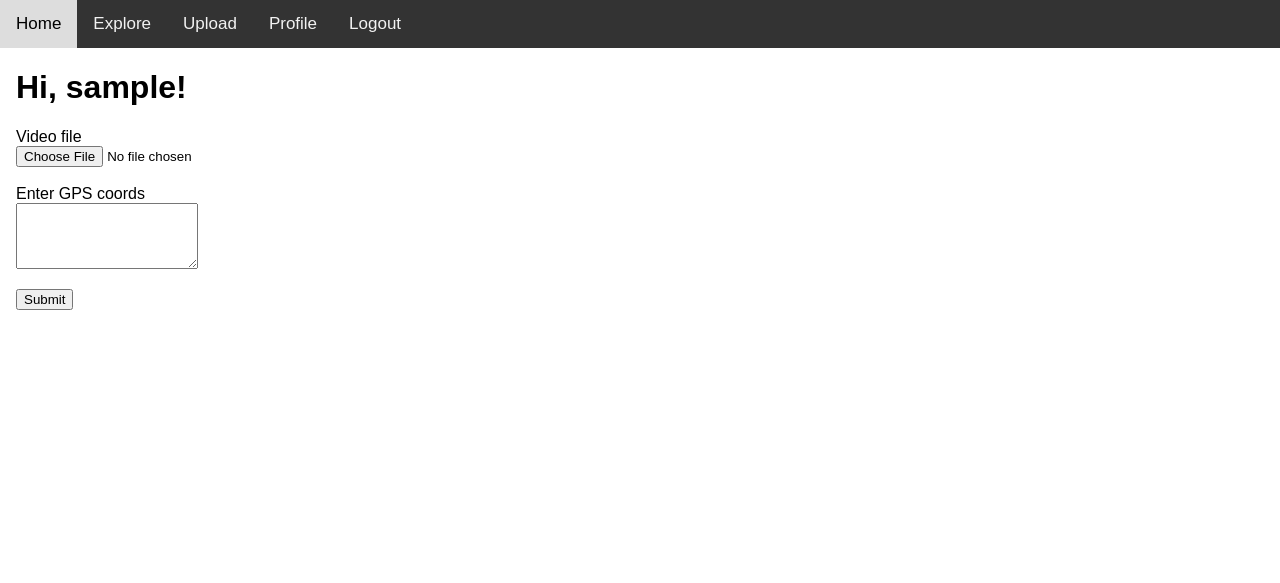
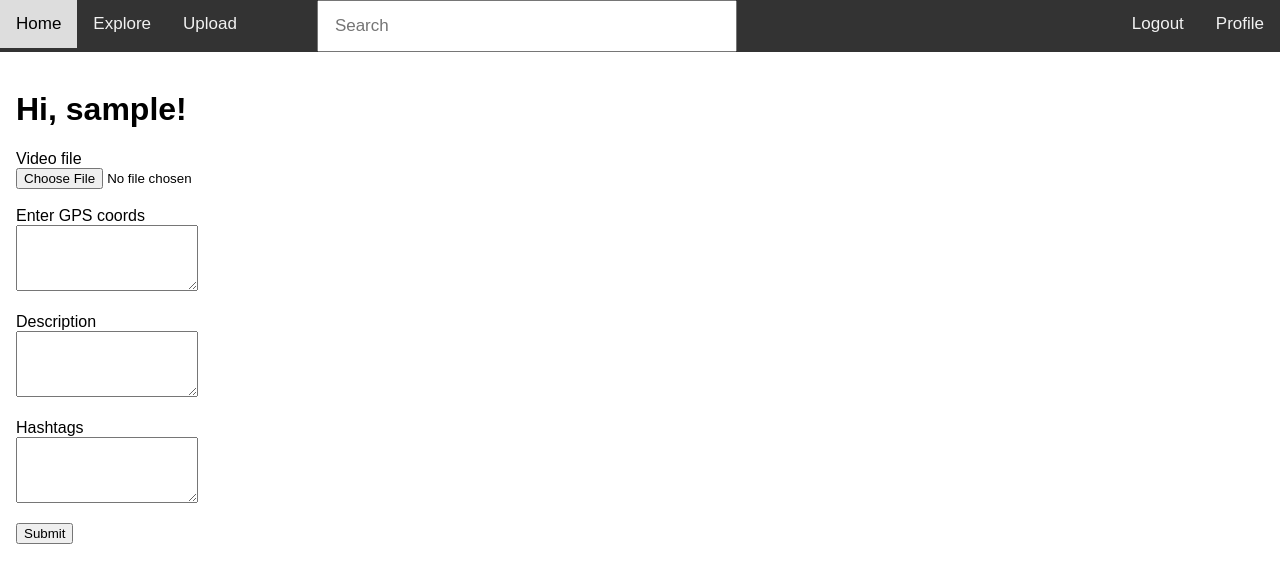
Before and after one commit to VeryUsual/roam, a Flask app: page /upload in a window 1280 px wide. Shown: the top 583 px of the page. Run offline with Flask 3, Linux system fonts and the light colour scheme; the visitor is signed in with stand-in values (Sample User, id 1); data comes from the database, SQL or seed files in the repository; some libraries are stand-ins or nearby versions.

Commit message:
descriptions, hashtags, mentions, and searching

```diff
--- a/app/forms.py
+++ b/app/forms.py
@@ -1,5 +1,5 @@
 from flask_wtf import FlaskForm
-from flask_wtf.file import FileField, FileRequired
+from flask_wtf.file import FileField, FileRequired, FileAllowed
 from wtforms import StringField, PasswordField, BooleanField, SubmitField, TextAreaField
 from wtforms.validators import DataRequired, ValidationError, EqualTo, Length
 import sqlalchemy as sa
@@ -43,6 +43,8 @@ class EmptyForm(FlaskForm):
     submit = SubmitField('Submit')
 
 class SubmitVideoForm(FlaskForm):
-    video = FileField('Video file', validators=[FileRequired()])
+    video = FileField('Video file', validators=[FileRequired(), FileAllowed(["mp4", "mov", "mkv", "webm", "ogv"], "File type must be mp4, mov, mkv, webm, or ogv!")], render_kw={"accept": ".mp4,.mov,.mkv,.webm,.ogv"})
     coords = TextAreaField('Enter GPS coords', validators=[DataRequired()])
+    description = TextAreaField('Description')
+    hashtags = TextAreaField('Hashtags')
     submit = SubmitField('Submit')
--- a/app/models.py
+++ b/app/models.py
@@ -91,6 +91,8 @@ class Video(db.Model):
     author: so.Mapped[User] = so.relationship(back_populates="videos")
     lat: so.Mapped[float] = so.mapped_column(sa.Float, nullable=False, server_default="0.0")
     lon: so.Mapped[float] = so.mapped_column(sa.Float, nullable=False, server_default="0.0")
+    description: so.Mapped[str] = so.mapped_column(sa.String(1000), server_default="")
+    hashtags: so.Mapped[str] = so.mapped_column(sa.String(500), server_default="")
 
     def __repr__(self):
         return '<Video {}>'.format(self.filepath)
--- a/app/routes.py
+++ b/app/routes.py
@@ -1,4 +1,4 @@
-from flask import render_template, redirect, url_for, flash, request, send_from_directory
+from flask import render_template, redirect, url_for, flash, request, send_from_directory, jsonify
 from flask_login import current_user, login_user, logout_user, login_required
 import sqlalchemy as sa
 from app import app, db
@@ -10,9 +10,18 @@ from math import radians
 from sqlalchemy import select, func
 import os
 from werkzeug.utils import secure_filename
+import re
 
 VIDEOS_FOLDER = "videos"
 ALLOWED_EXTENSIONS = {'mp4', 'mov', 'mkv', 'webm', 'ogv'}
+
+def link_mentions(value):
+    def repl(m):
+        handle = m.group(1)
+        return f'<a href="/user/{handle}">@{handle}</a>'
+    return re.sub(r'@([A-Za-z0-9_]+)', repl, value)
+
+app.jinja_env.filters["link_mentions"] = link_mentions
 
 def allowed_file(filename):
     return '.' in filename and filename.rsplit('.', 1)[1].lower() in ALLOWED_EXTENSIONS
@@ -115,7 +124,7 @@ def upload():
 
             lat = form.coords.data.split(", ")[0]
             lon = form.coords.data.split(", ")[1]
-            video = Video(filepath='video_files/' + filename, author=current_user, lat=lat, lon=lon)
+            video = Video(filepath='video_files/' + filename, author=current_user, lat=lat, lon=lon, description=form.description.data, hashtags=form.hashtags.data)
             db.session.add(video)
             db.session.commit()
             flash('Your video is now public!')
@@ -238,3 +247,10 @@ def unfollow(username):
 def videos_files(name):
     print(name)
     return send_from_directory(os.path.join(app.instance_path, 'videos'), name)
+
+@app.route('/search')
+def search():
+    q = request.args.get("q")
+    results = Video.query.filter(Video.description.ilike('%' + q + '%')).all()
+
+    return render_template("search.html", results=results)
--- a/app/templates/base.html
+++ b/app/templates/base.html
@@ -48,13 +48,16 @@
       <a href="{{ url_for('index') }}">Home</a>
       <a href="{{ url_for('explore') }}">Explore</a>
       <a href="{{ url_for('upload') }}">Upload</a>
+      <input type="text" placeholder="Search" style="font-size: 17px; padding: 14px 16px; width: 30%; margin-left: 5%;" name="q" form="searchform">
       {% if current_user.is_anonymous %}
-      <a href="{{ url_for('login') }}">Login</a>
+      <a href="{{ url_for('login') }}" style="float: right;">Login</a>
       {% else %}
-      <a href="{{ url_for('user', username=current_user.username) }}">Profile</a>
-      <a href="{{ url_for('logout') }}">Logout</a>
+      <a href="{{ url_for('user', username=current_user.username) }}" style="float: right;">Profile</a>
+      <a href="{{ url_for('logout') }}" style="float: right;">Logout</a>
       {% endif %}
     </div>
+
+    <form action="/search" method="GET" id="searchform"></form>
 
     {% with messages = get_flashed_messages() %}
     {% if messages %}
@@ -67,6 +70,7 @@
     {% endwith %}
 
     <div style="padding-left:16px">
+      <br>
     {% block content %}{% endblock %}
     </div>
 
--- a/app/templates/index.html
+++ b/app/templates/index.html
@@ -17,12 +17,13 @@
         }
     </style>
 
-    <br><br>
+    <br>
 
     {% set video = videos[0] %}
     <div class="container">
         <video class="vid" autoplay loop playsinline controls src="{{ video.filepath }}"></video>
         <p>By <a href="{{ url_for('user', username=video.author.username) }}">{{ video.author.username }}</a>. Posted {{ moment(video.timestamp).fromNow() }}</p>
+        <p>{{ video.description | e | link_mentions | safe }}</p>
         <button style="float: left; font-size: xx-large;" onclick="window.location.href='/videos/closest/{{ video.id }}';">Stay</button>
         <button style="float: right; font-size: xx-large;" onclick="window.location.href='/videos/leave/{{ video.id }}';">Leave</button>
         <div id="map" style="position: absolute; top: 20vh; right: 5%; height: 50vh; width: 20vw;"></div>
--- a/app/templates/upload.html
+++ b/app/templates/upload.html
@@ -18,6 +18,18 @@
             {% for error in form.coords.errors %}
             <span style="color: red">{{ error }}</span>
             {% endfor %}
+            <br><br>
+            {{ form.description.label }}<br>
+            {{ form.description(cols=20, rows=4) }}
+            {% for error in form.description.errors %}
+            <span style="color: red">{{ error }}</span>
+            {% endfor %}
+            <br><br>
+            {{ form.hashtags.label }}<br>
+            {{ form.hashtags(cols=20, rows=4) }}
+            {% for error in form.hashtags.errors %}
+            <span style="color: red">{{ error }}</span>
+            {% endfor %}
         </p>
         <p>{{ form.submit() }}</p>
     </form>
```
Also changed, not shown: app/templates/search.html (added, +7 -0 lines), migrations/versions/e6d255d1b8e3_.py (added, +34 -0 lines), migrations/versions/f7f54c3fe074_.py (added, +34 -0 lines).
